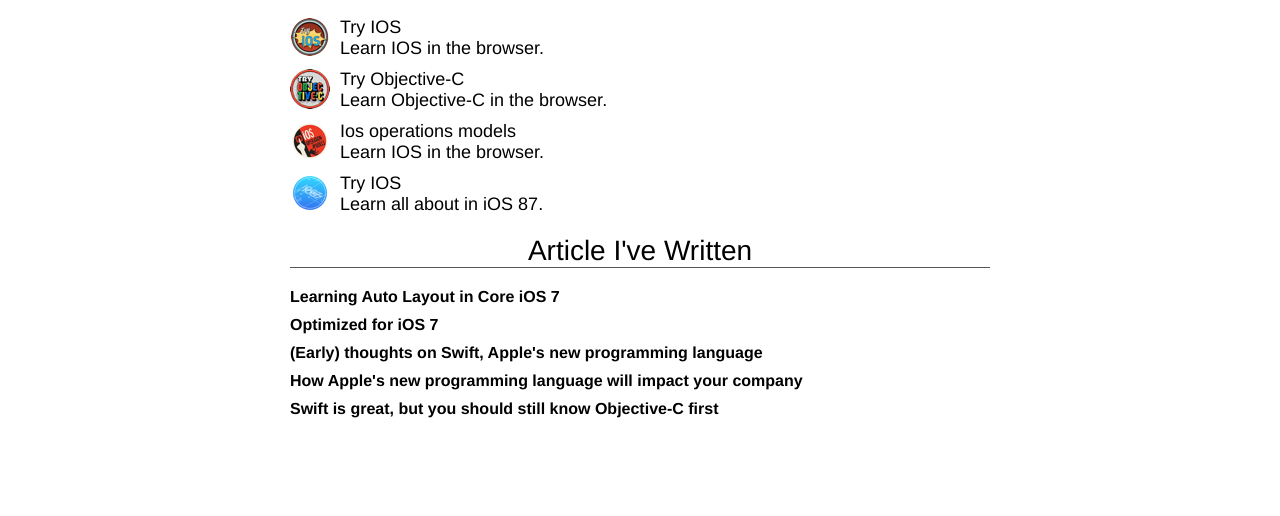
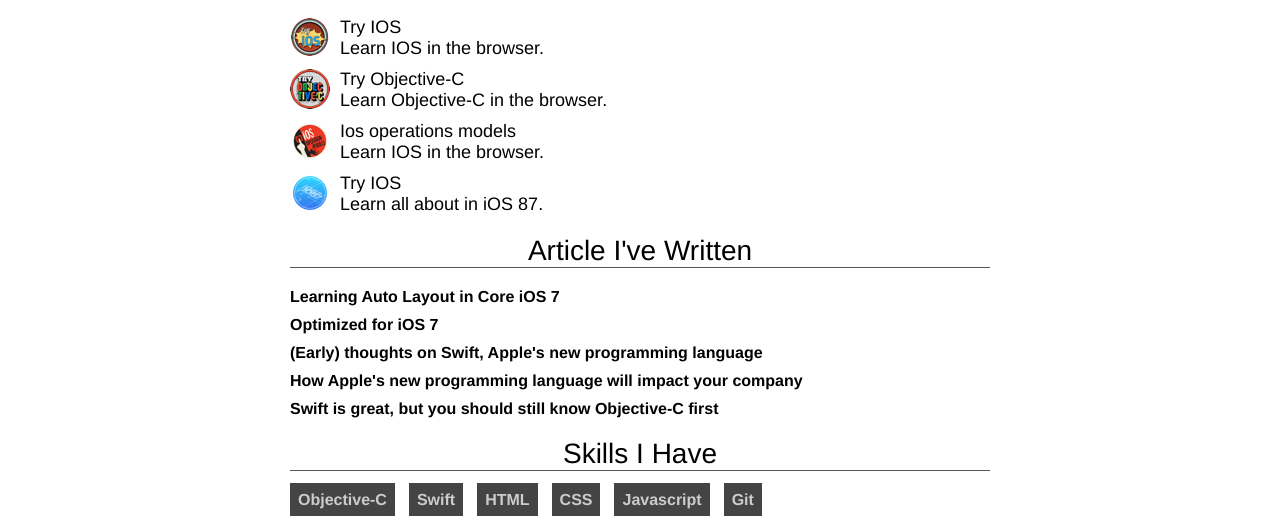
Before and after one commit to ceulain/FrontEndFoundation, a website: page src/index.html in a window 1280 px wide. Shown: the part 357-873 px from the top of the page. Before the commit the page ends 800 px from the top, so only its background shows below. Drawn offline with nearby package versions, Linux system fonts and the light colour scheme.

Commit message:
finish section skills

```diff
--- a/src/css/main.css
+++ b/src/css/main.css
@@ -67,15 +67,15 @@ h3{
     padding : 20px 0 20px 0;
 }
 
-.projects, .badges, .articles{
+.projects, .badges, .articles, .skills{
     width: 700px;
     margin: 0 auto;
 }
-.projects ul, .badges ul, .articles ul{
+.projects ul, .badges ul, .articles ul, .skills ul{
     list-style-type: none;
 }
 
-.projects li, .badges li, .articles li{
+.projects li, .badges li, .articles li, .skills li{
     margin-bottom: 10px;
 }
 
@@ -83,3 +83,14 @@ h3{
     float: left;
     padding-right: 10px;
 }
+
+.skills li{
+    font-family: "Helvetic Neue", Helvetica, sans-serif;
+    font-weight: bold;
+    marigin-bottom: 20px;
+    background-color: #444444;
+    color: #cccccc;
+    display: inline;
+    padding: 8px 8px 8px 8px;
+    margin-right: 10px;
+}
--- a/src/index.html
+++ b/src/index.html
@@ -70,8 +70,14 @@
 	  </ul>
 	</div>
         <div class="skills">
+	  <h3>Skills I Have</h3>
 	  <ul>
-
+	    <li>Objective-C</li>
+	    <li>Swift</li>
+	    <li>HTML</li>
+	    <li>CSS</li>
+	    <li>Javascript</li>
+	    <li>Git</li>
 	  </ul>
 	</div>
         <div class="footer"></div>
```
